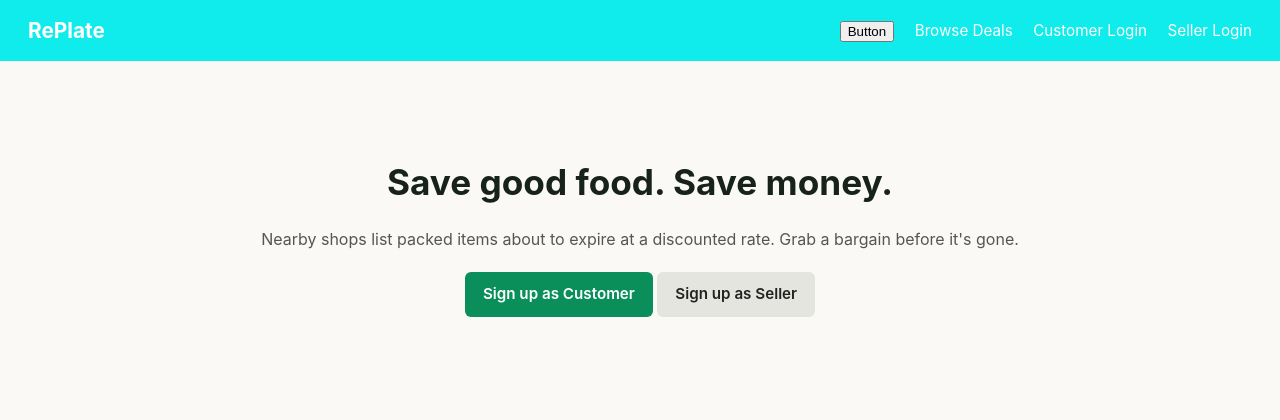
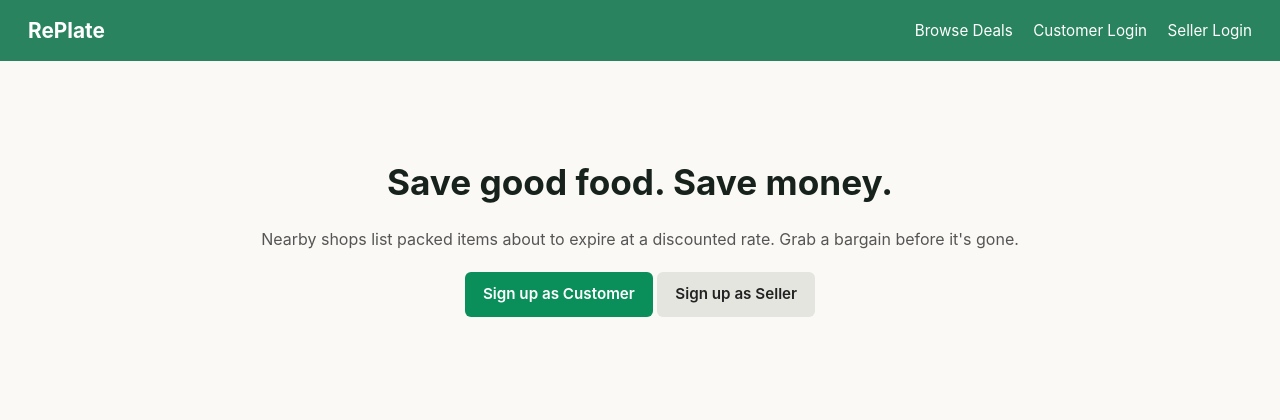
Before and after one commit to Yad-N-yesh/RePlate, a Django app: page / in a window 1280 px wide. Shown: the top 420 px of the page. Run offline with Django 5.2, Linux system fonts and the light colour scheme.

Commit message:
changed navbar colour

```diff
--- a/core/templates/core/base.html
+++ b/core/templates/core/base.html
@@ -14,7 +14,7 @@
     <header class="navbar">
         <a href="{% url 'core:home' %}" class="brand">RePlate</a>
         <nav>
-            <button>Button</button>
+
             <a href="{% url 'core:product_list' %}" class="">Browse Deals</a>
             {% if user.is_authenticated %}
                 {% if user.customer_profile %}
--- a/static/core/css/style.css
+++ b/static/core/css/style.css
@@ -14,7 +14,7 @@ body {
     display: flex;
     justify-content: space-between;
     align-items: center;
-    background: #10ecec;
+    background: #2A835F;
     padding: 14px 28px;
     color: #fff;
     flex-wrap: wrap;
```
